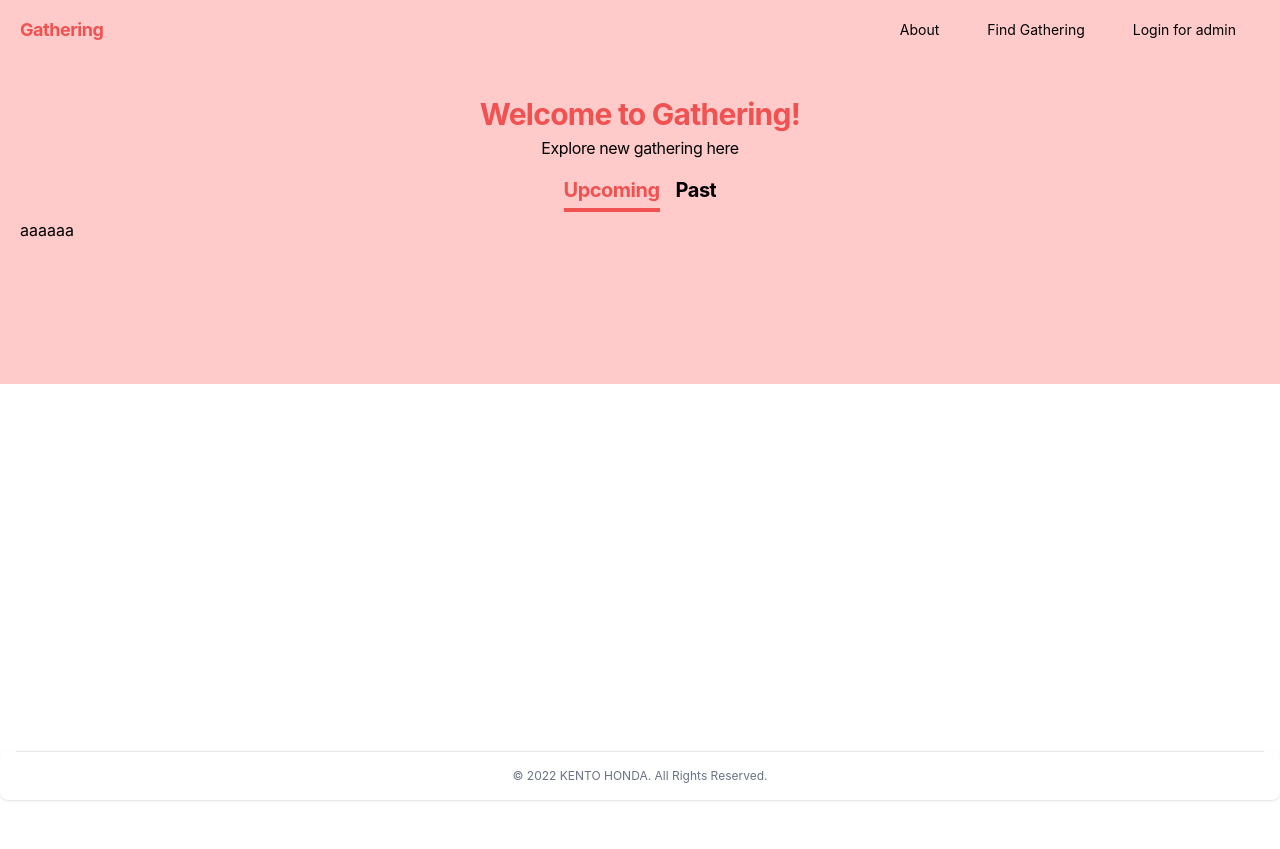
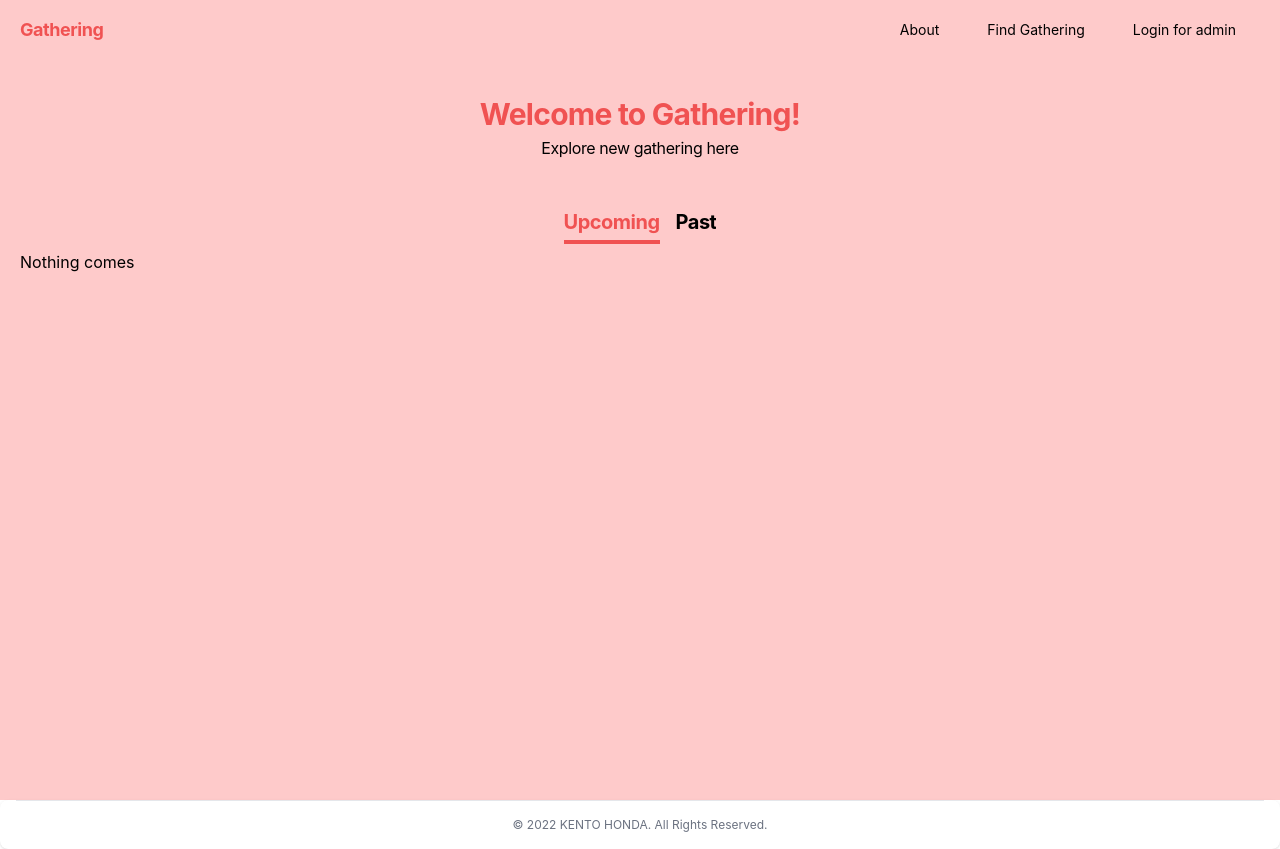
Before and after one commit to keento0809/gathering, a Next.js app in the folder frontend/: page /home in a window 1280 px wide. Before the commit the page ends 800 px from the top, so only its background shows below. Built offline with nearby package versions, Linux system fonts and the light colour scheme; no server answers; the database is empty.

Commit message:
Fixed basic layouts

```diff
--- a/frontend/Layout/Layout.tsx
+++ b/frontend/Layout/Layout.tsx
@@ -20,11 +20,11 @@ const Layout = ({ children }: LayoutProps) => {
     <>
       <Meta />
       <Nav />
-      <div className="container">
+      <div className="containers">
         <section
-          // add condition
-          style={{ backgroundColor: `rgb(254 202 202)` }}
-          className={`fixed top-0 left-0 container-wrapper w-full h-96 rounded-b-xl bg-cover bg-center flex justify-center items-center`}
+          style={{ backgroundColor: `rgb(254 202 202)`, minHeight: "100svh" }}
+          className={`container-wrapper w-full rounded-b-xl bg-cover bg-center`}
+          // className={`container-wrapper w-full rounded-b-xl bg-cover bg-center flex justify-start items-start`}
         >
           {children}
         </section>
--- a/frontend/components/Card/GatheringCard.tsx
+++ b/frontend/components/Card/GatheringCard.tsx
@@ -5,7 +5,7 @@ import CardModal from "../Modal/CardModal";
 import MainButton from "../Button/MainButton";
 import urlForImage from "/public/static/bgImage.jpg";
 import urlForImageSecond from "../../public/static/heroImg.jpg";
-import urlForImageThird from "../../public/static/meeting.jpg";
+import urlForImageThird from "../../public/static/mtg.jpg";
 import getTodayString from "../../Helper/getTodayString";
 import updateGatheringImage from "../../Helper/updateGatheringImage";
 
@@ -27,15 +27,17 @@ const GatheringCard = ({ gathering }: GatheringProps) => {
     <div className="relative md:max-w-372">
       {isExpired && <CardModal isExpired={true} />}
       {!isExpired && gathering.isFull && <CardModal isExpired={false} />}
-      <div className="max-w-sm w-full min-h-490 mb-4 hover:scale-101 transition-transform bg-white rounded-lg border border-gray-200 shadow-md dark:bg-gray-800 dark:border-gray-700">
+      <div className="max-w-sm w-full mb-4 hover:scale-101 transition-transform bg-white rounded-lg border border-gray-200 shadow-md dark:bg-gray-800 dark:border-gray-700">
+        {/* <div className="max-w-sm w-full min-h-490 mb-4 hover:scale-101 transition-transform bg-white rounded-lg border border-gray-200 shadow-md dark:bg-gray-800 dark:border-gray-700"> */}
         <a href="#">
-          <Image
+          {/* <Image
             className="rounded-t-lg cursor-default"
             width={"372px"}
             height={"248.2px"}
             src={gathering.image!}
             alt="image"
-          />
+          /> */}
+          <img src={gathering.image!} alt="image" className="object-cover" />
         </a>
         <div className="p-5">
           <a href="#">
--- a/frontend/components/Footer/Footer.tsx
+++ b/frontend/components/Footer/Footer.tsx
@@ -4,7 +4,7 @@ const Footer = () => {
   return (
     <>
       {/* <footer className="fixed bottom-0 w-full text-center px-4 pb-4 bg-white rounded-lg shadow dark:bg-gray-900"> */}
-      <footer className="fixed bottom-0 w-full text-center px-4 pb-4 bg-white rounded-lg shadow dark:bg-gray-900">
+      <footer className="w-full text-center px-4 pb-4 bg-white rounded-lg shadow dark:bg-gray-900">
         <hr className="mb-4 border-gray-200 sm:mx-auto dark:border-gray-700" />
         <span className="block text-xs text-gray-500 sm:text-center dark:text-gray-400">
           © 2022 <span className="hover:underline">KENTO HONDA</span>. All
--- a/frontend/components/List/GatheringsList.tsx
+++ b/frontend/components/List/GatheringsList.tsx
@@ -8,7 +8,8 @@ const GatheringsList = ({ data }: GatheringsArrayType) => {
     return (
       <li
         key={gathering._id}
-        className="min-w-374 md:pr-4 md:min-w-0 md:basis-1/2 lg:basis-1/3 xl:basis-1/4"
+        className="md:pr-4 md:min-w-0 md:basis-1/2 lg:basis-1/3 xl:basis-1/4"
+        // className="min-w-374 md:pr-4 md:min-w-0 md:basis-1/2 lg:basis-1/3 xl:basis-1/4"
       >
         <GatheringCard gathering={gathering} />
       </li>
@@ -24,7 +25,7 @@ const GatheringsList = ({ data }: GatheringsArrayType) => {
   return (
     <ul
       className="text-xl mt-3 md:pb-24 overflow-scroll md:flex md:flex-wrap md:justify-start"
-      style={{ maxHeight: `${maxHeight}px` }}
+      // style={{ maxHeight: `${maxHeight}px` }}
     >
       {upcomingList}
     </ul>
--- a/frontend/components/Wrapper/Wrapper.tsx
+++ b/frontend/components/Wrapper/Wrapper.tsx
@@ -3,7 +3,8 @@ import { ChildrenProps } from "../../models/model";
 
 const Wrapper = ({ children }: ChildrenProps) => {
   return (
-    <div className="fixed top-28 left-0 w-full md:top-24 px-5">{children}</div>
+    <div className="w-full px-5">{children}</div>
+    // <div className="fixed top-28 left-0 w-full md:top-24 px-5">{children}</div>
   );
 };
 
--- a/frontend/components/navbar/NavBar.tsx
+++ b/frontend/components/navbar/NavBar.tsx
@@ -21,7 +21,7 @@ const NavBar = () => {
   return (
     <>
       <header
-        className="fixed top-0 left-0 w-full z-30"
+        className="fixed top-0 left-0 w-full z-50"
         style={{ backgroundColor: "rgb(254 202 202)" }}
       >
         <div className="header-container px-5 py-4 flex flex-row justify-between items-center">
--- a/frontend/pages/home/index.tsx
+++ b/frontend/pages/home/index.tsx
@@ -19,7 +19,7 @@ const Home = ({ data }: GatheringsArrayType) => {
         <title>Home</title>
       </Head>
       <Wrapper>
-        <div className="home-title lg:text-center">
+        <div className="home-title lg:text-center pt-24">
           <h3 className="text-3xl text-red-500 font-bold tracking-tight">
             Welcome to Gathering!
           </h3>
@@ -27,7 +27,7 @@ const Home = ({ data }: GatheringsArrayType) => {
             Explore new gathering here
           </p>
         </div>
-        <div className="pt-8 lg:pt-4 pb-4">
+        <div className="pt-8 lg:pt-12 pb-4">
           <div className="flex flex-row justify-start lg:justify-center">
             <div className="">
               <h3
@@ -51,12 +51,13 @@ const Home = ({ data }: GatheringsArrayType) => {
             </div>
           </div>
           <div className={`${bool ? "hidden" : "block"}`}>
-            <p>aaaaaa</p>
+            {/* temporary */}
+            {/* <GatheringsList data={data} /> */}
+            <p>Nothing comes</p>
           </div>
           <div className={`${!bool ? "hidden" : "block"}`}>
             <GatheringsList data={data} />
           </div>
-          {/* temporary */}
         </div>
       </Wrapper>
     </>
```
Also changed, not shown: frontend/public/static/mtg.jpg (added).
